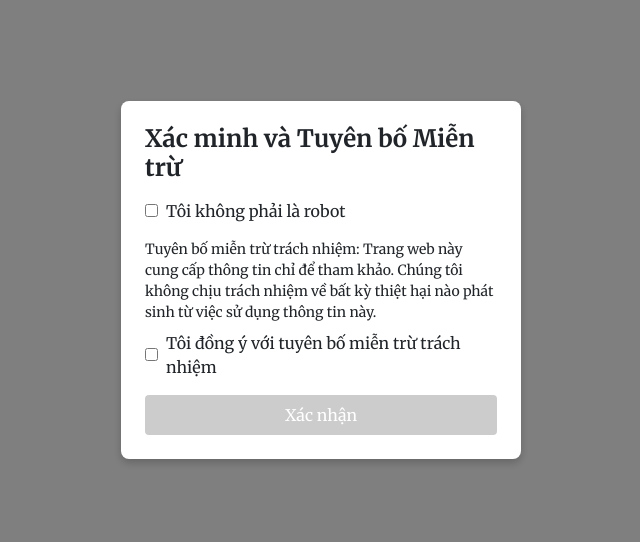
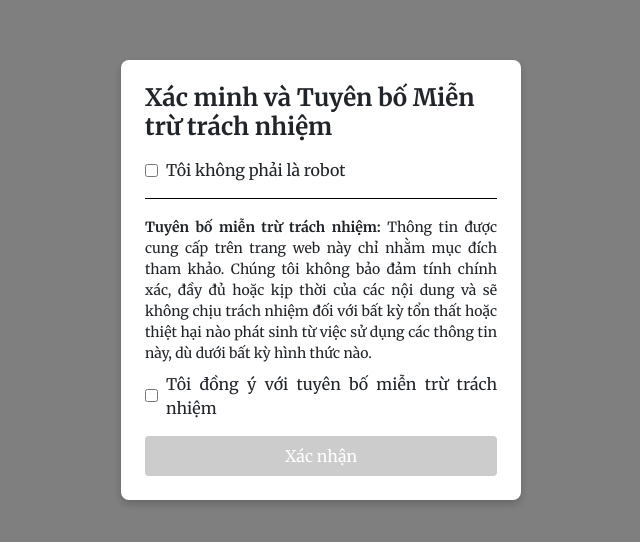
Before and after one commit to longxayda/gocnhinthitruong-fe, a React (Vite) app: page / in a window 1280 px wide. Shown: the part 120-662 px from the top of the page, without its empty margins (319-959 px from the left). Built offline with nearby package versions, Linux system fonts and the light colour scheme.

Commit message:
update captcha

```diff
--- a/src/components/Captcha.jsx
+++ b/src/components/Captcha.jsx
@@ -94,7 +94,7 @@ function Captcha({ children }) {
             marginBottom: "16px",
           }}
         >
-          Xác minh và Tuyên bố Miễn trừ
+          Xác minh và Tuyên bố Miễn trừ trách nhiệm
         </h2>
         <div style={checkboxContainerStyle}>
           <label style={{ display: "flex", alignItems: "center" }}>
@@ -109,11 +109,20 @@ function Captcha({ children }) {
           </label>
         </div>
         <div style={checkboxContainerStyle}>
-          <div>
+          <div
+            style={{
+              textAlign: "justify",
+              borderTop: "1px solid black",
+              paddingTop: "5%",
+            }}
+          >
             <p style={{ fontSize: "0.875rem", marginBottom: "8px" }}>
-              Tuyên bố miễn trừ trách nhiệm: Trang web này cung cấp thông tin
-              chỉ để tham khảo. Chúng tôi không chịu trách nhiệm về bất kỳ thiệt
-              hại nào phát sinh từ việc sử dụng thông tin này.
+              <strong>Tuyên bố miễn trừ trách nhiệm:</strong> Thông tin được
+              cung cấp trên trang web này chỉ nhằm mục đích tham khảo. Chúng tôi
+              không bảo đảm tính chính xác, đầy đủ hoặc kịp thời của các nội
+              dung và sẽ không chịu trách nhiệm đối với bất kỳ tổn thất hoặc
+              thiệt hại nào phát sinh từ việc sử dụng các thông tin này, dù dưới
+              bất kỳ hình thức nào.
             </p>
             <label style={{ display: "flex", alignItems: "center" }}>
               <input
```
